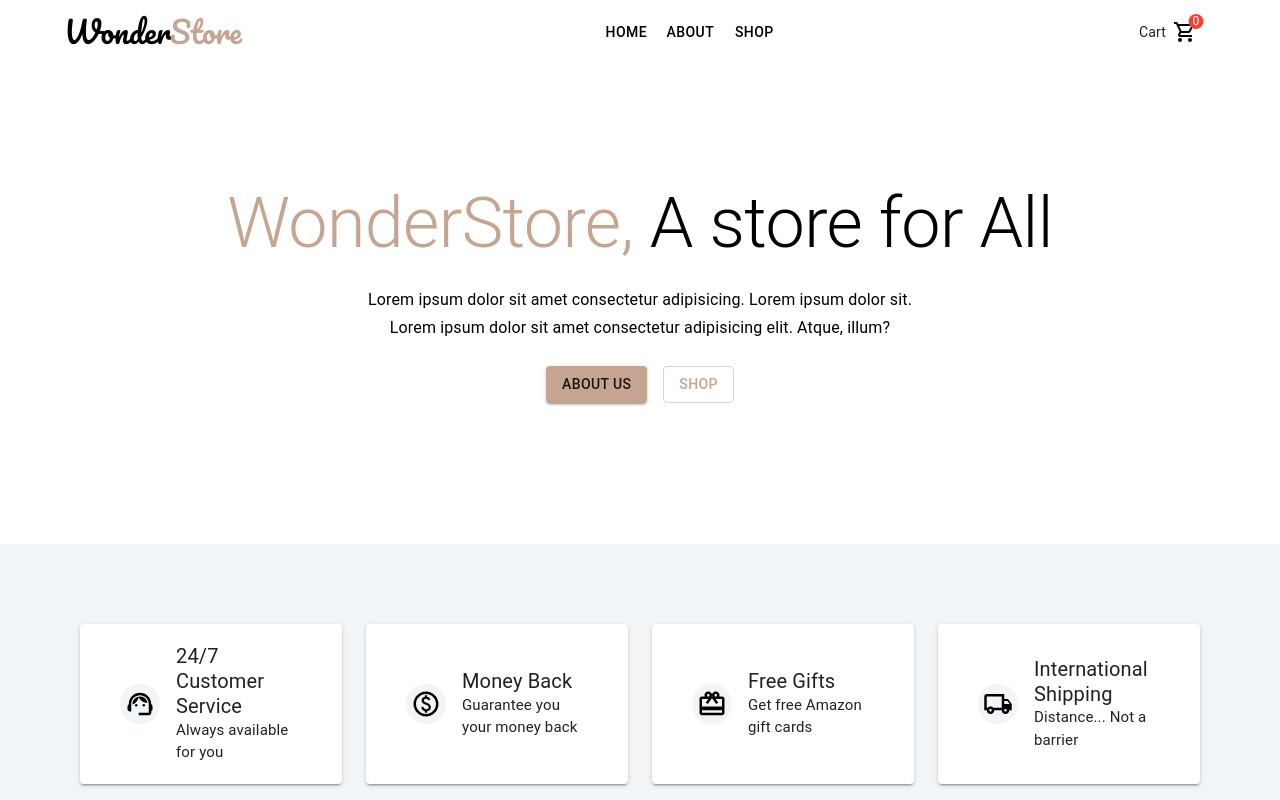
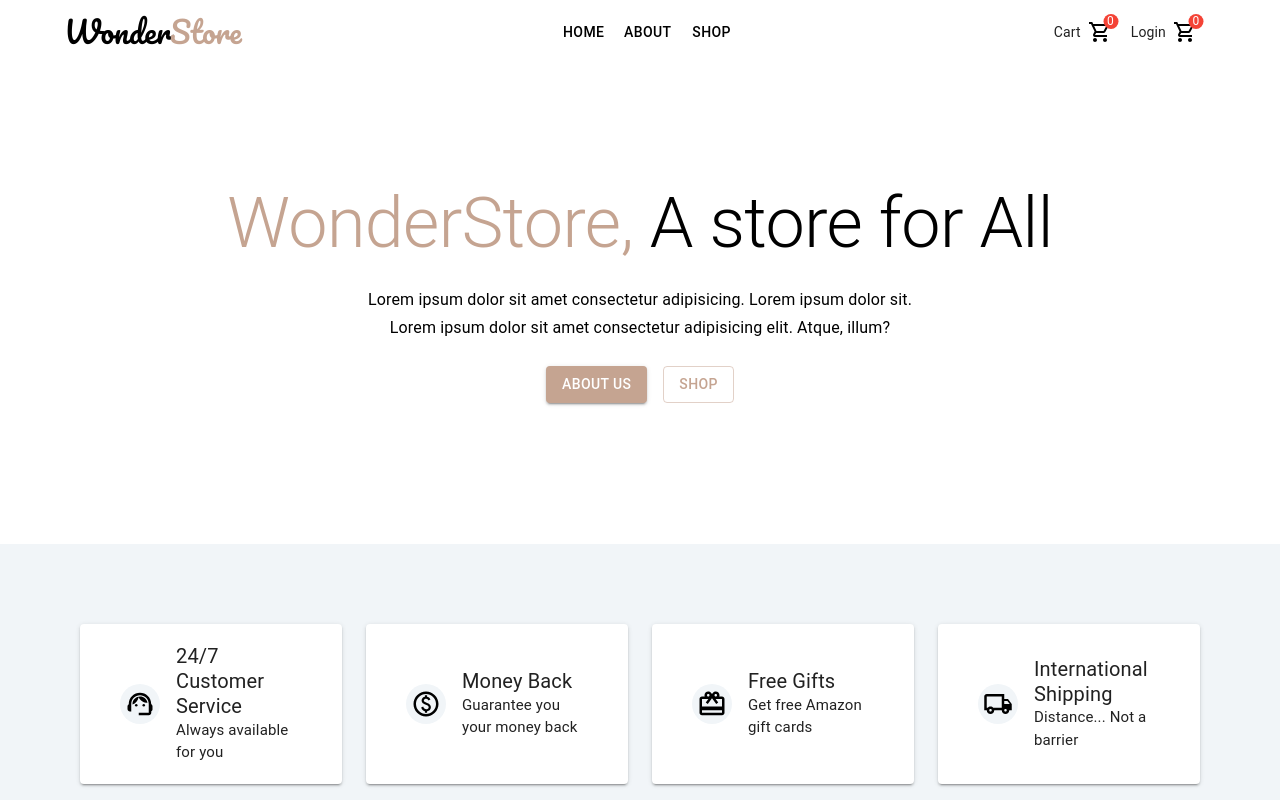
Before and after one commit to Wondersmasher/WonderStore, a React (Vite) app: page / in a window 1280 px wide. Shown: the top 800 px of the page. Built offline with nearby package versions, Linux system fonts and the light colour scheme.

Commit message:
installed auth0 and started with login feature

```diff
--- a/package.json
+++ b/package.json
@@ -10,6 +10,7 @@
     "preview": "vite preview"
   },
   "dependencies": {
+    "@auth0/auth0-react": "^2.1.1",
     "@emotion/react": "^11.10.6",
     "@emotion/styled": "^11.10.6",
     "@mui/icons-material": "^5.11.16",
--- a/src/components/HomeComponents/Hero.jsx
+++ b/src/components/HomeComponents/Hero.jsx
@@ -21,6 +21,7 @@ const Hero = () => {
     },
     primaryAction: {
       marginRight: theme.spacing(2),
+      color: "white",
       [theme.breakpoints.down("xs")]: {
         width: "100%",
         marginRight: theme.spacing(0),
--- a/src/components/NavBar.jsx
+++ b/src/components/NavBar.jsx
@@ -18,6 +18,7 @@ import { red } from "@mui/material/colors";
 import { useDispatch, useSelector } from "react-redux";
 import { useNavigate } from "react-router-dom";
 import { ThemeProvider, createTheme } from "@mui/material";
+import { useAuth0 } from "@auth0/auth0-react";
 const theme = createTheme({
   typography: {
     fontFamily: "Pacifico",
@@ -35,6 +36,8 @@ const navItems = [
 ];
 
 function NavBar(props) {
+  const { isAuthenticated, loginWithRedirect, logout, isLoading, user } =
+    useAuth0();
   const navigate = useNavigate();
   const { window } = props;
   const [mobileOpen, setMobileOpen] = useState(false);
@@ -171,6 +174,38 @@ function NavBar(props) {
                 </Avatar>
               </Badge>
             </Box>
+            <Box sx={{ display: "flex", gap: 0.5, alignItems: "center" }}>
+              <Typography variant="body2">{`Login`}</Typography>
+              <Badge
+                sx={{ marginRight: 2 }}
+                overlap="circular"
+                anchorOrigin={{ vertical: "top", horizontal: "right" }}
+                badgeContent={
+                  <Avatar sx={{ bgcolor: red[500], width: 15, height: 15 }}>
+                    <Typography sx={{ fontSize: 12 }}>
+                      {cartItemsCount}
+                    </Typography>
+                  </Avatar>
+                }
+              >
+                <Avatar
+                  sx={{
+                    width: 30,
+                    height: 30,
+                    backgroundColor: "inherit",
+                  }}
+                >
+                  <IconButton
+                    sx={{
+                      borderRadius: 0,
+                    }}
+                    onClick={loginWithRedirect}
+                  >
+                    <ShoppingCartOutlined sx={{ color: "black" }} />
+                  </IconButton>
+                </Avatar>
+              </Badge>
+            </Box>
           </Toolbar>
         </Container>
       </AppBar>
--- a/src/main.jsx
+++ b/src/main.jsx
@@ -5,6 +5,7 @@ import "./index.css";
 import { ThemeProvider, createTheme } from "@mui/material";
 import store from "./store.js";
 import { Provider } from "react-redux";
+import { Auth0Provider } from "@auth0/auth0-react";
 const theme = createTheme({
   palette: {
     primary: {
@@ -18,10 +19,19 @@ const theme = createTheme({
 
 ReactDOM.createRoot(document.getElementById("root")).render(
   <React.StrictMode>
-    <Provider store={store}>
-      <ThemeProvider theme={theme}>
-        <App />
-      </ThemeProvider>
-    </Provider>
+    <Auth0Provider
+      domain="dev-71msv6fizwcn8c1o.us.auth0.com"
+      clientId="mAwyB0CPpmtHCeKaVaWksHzIewBJDAcn"
+      authorizationParams={{
+        redirect_uri: window.location.origin,
+      }}
+    >
+      {" "}
+      <Provider store={store}>
+        <ThemeProvider theme={theme}>
+          <App />
+        </ThemeProvider>
+      </Provider>
+    </Auth0Provider>
   </React.StrictMode>
 );
```
Also changed, not shown: 1 other file (tests, documents, lock files or other folders).
